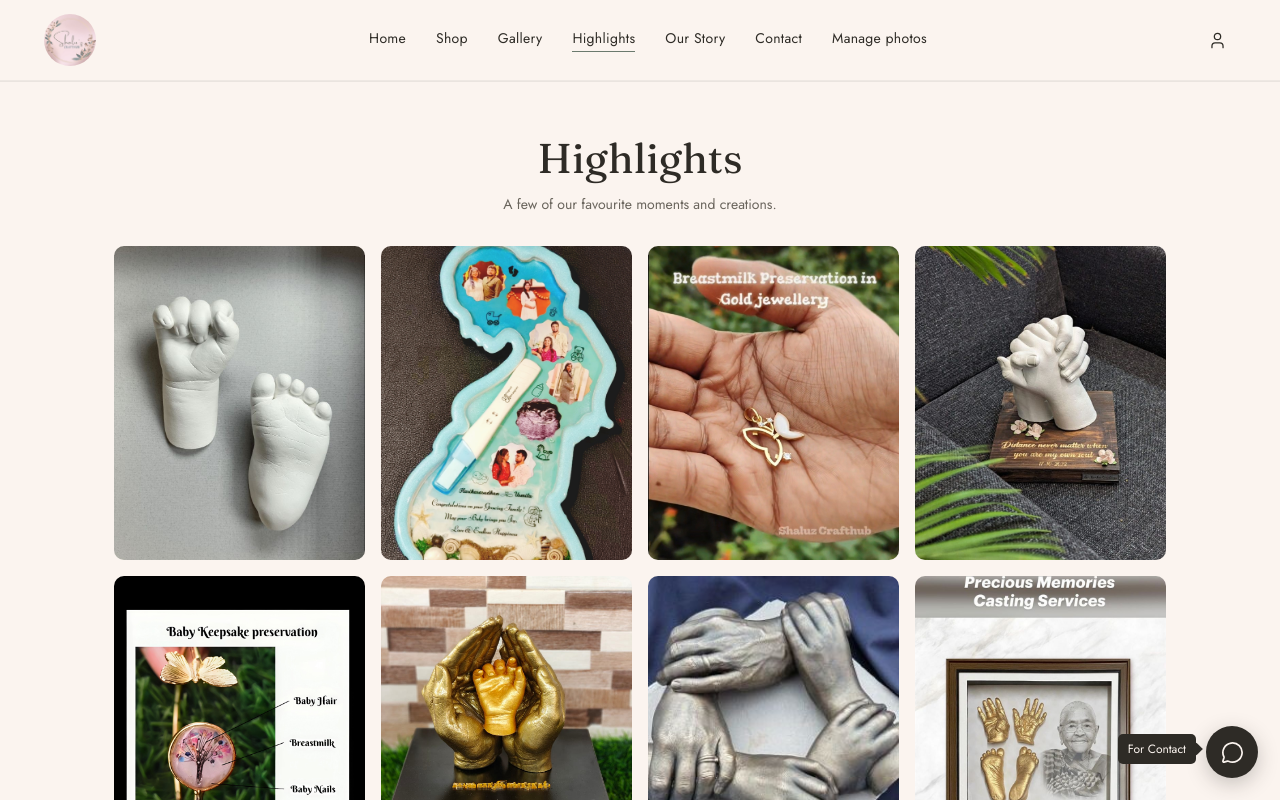
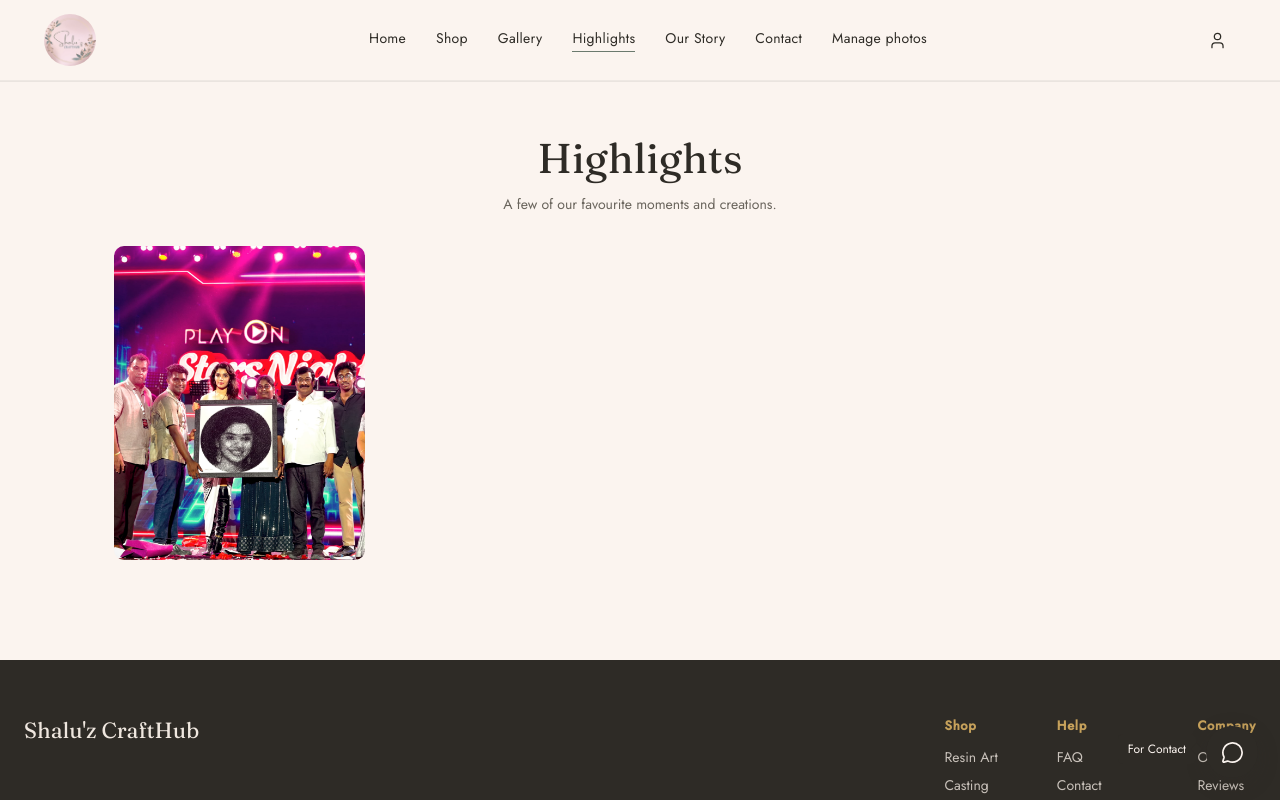
Before and after one commit to Abishek0407/shalus-crafthub, a React (Vite) app: page /highlights in a window 1280 px wide. Shown: the top 800 px of the page. Built offline with nearby package versions, Linux system fonts and the light colour scheme.

Commit message:
colour change

```diff
--- a/src/components/Highlights.jsx
+++ b/src/components/Highlights.jsx
@@ -3,8 +3,8 @@ import Navbar from "./Navbar";
 import Footer from "./Footer";
 import "./Highlights.css";
 
-// Use the existing craft photos for the highlights gallery.
-const modules = import.meta.glob("../assets/categories/*.{png,jpg,jpeg,webp,PNG,JPG,JPEG}", {
+// Load only the images dedicated to the highlights gallery.
+const modules = import.meta.glob("../assets/Highlights-IMG/*.{png,jpg,jpeg,webp,PNG,JPG,JPEG}", {
   eager: true,
   import: "default"
 });
```
